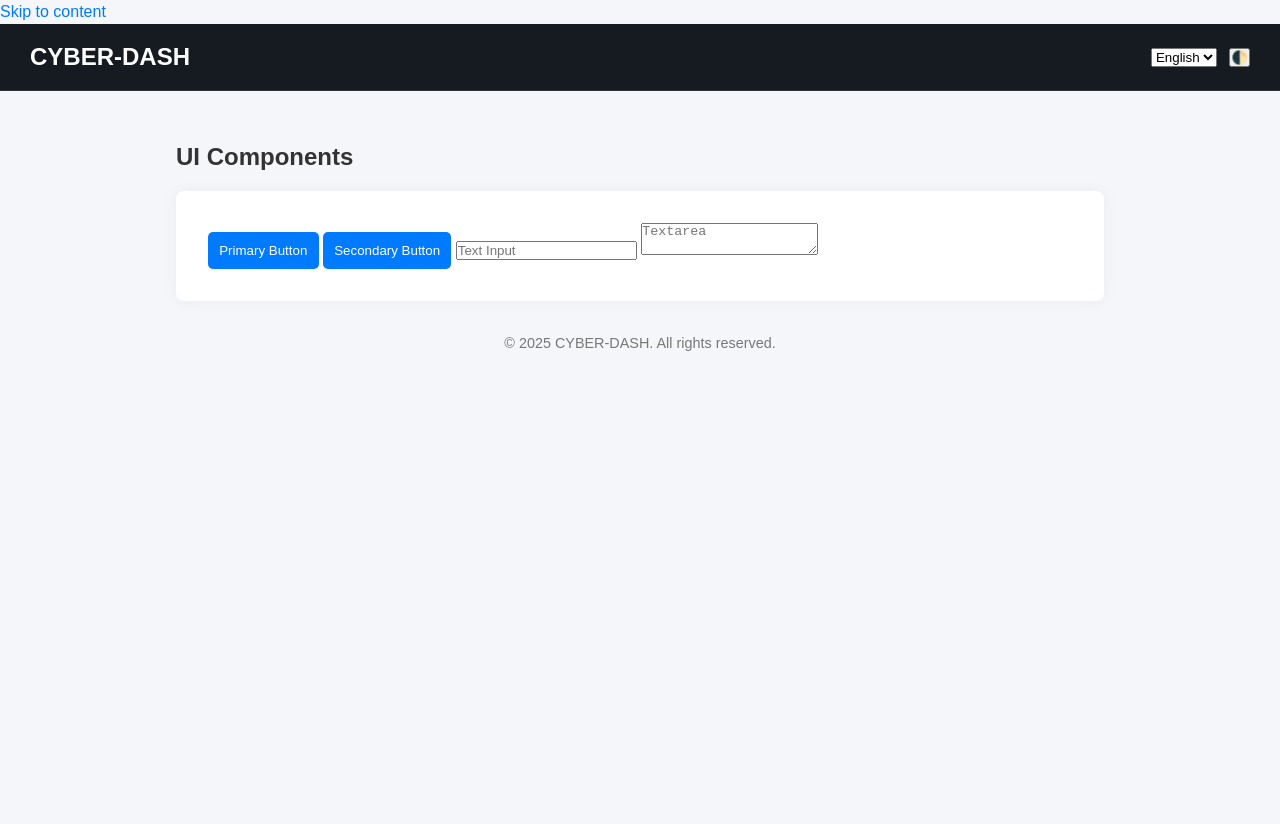
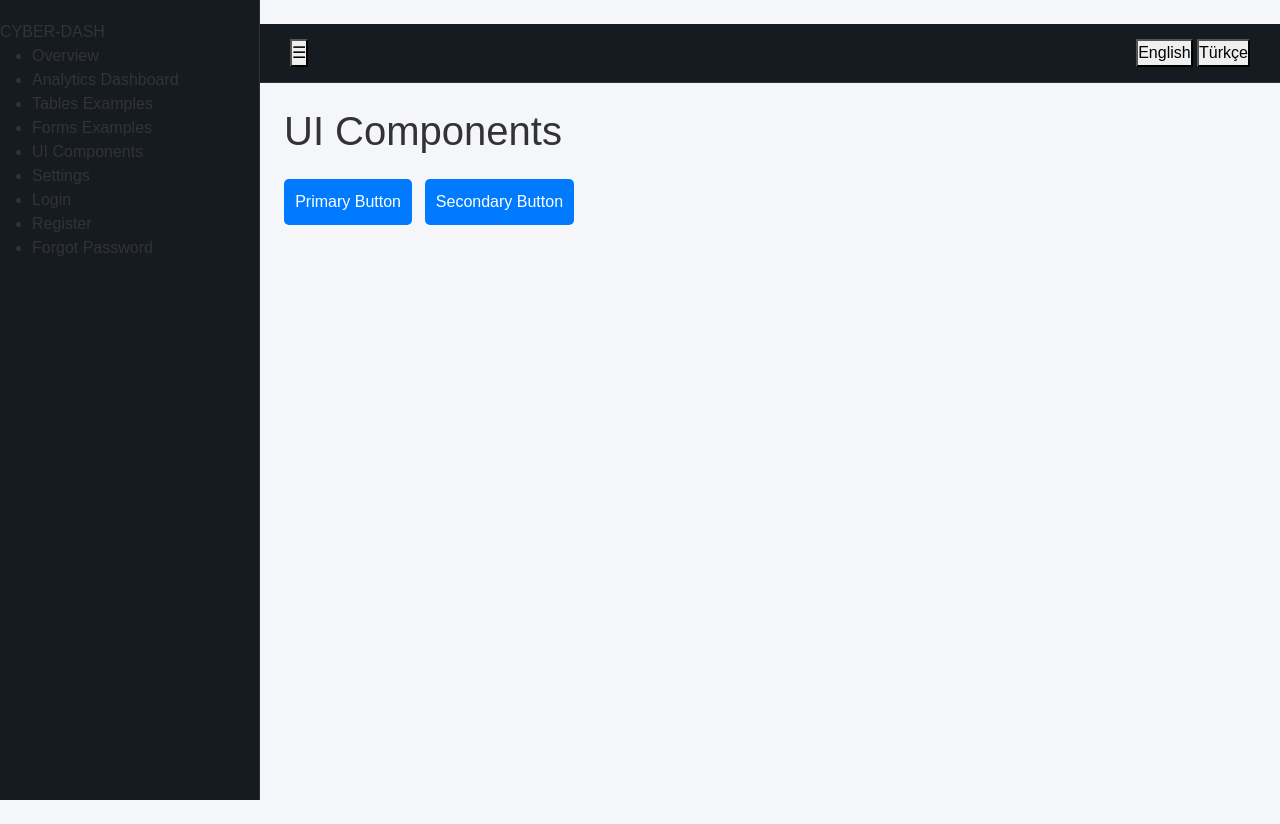
Before and after one commit to ardazeyrek0138-lab/cyber-dash, a plain HTML site: page components.html in a window 1280 px wide. Before the commit the page ends 800 px from the top, so only its background shows below. Drawn offline with nearby package versions, Linux system fonts and the light colour scheme.

Commit message:
Update components.html

```diff
--- a/components.html
+++ b/components.html
@@ -1,45 +1,50 @@
-<!doctype html>
+<!DOCTYPE html>
 <html lang="en">
 <head>
-<meta charset="utf-8">
-<meta name="viewport" content="width=device-width, initial-scale=1">
-<title data-i18n="title_components">CYBER-DASH | Components</title>
-<link rel="stylesheet" href="assets/css/style.css">
+  <meta charset="UTF-8" />
+  <meta name="viewport" content="width=device-width, initial-scale=1.0"/>
+  <title data-i18n="cyber_dash">CYBER-DASH</title>
+  <link href="https://cdn.jsdelivr.net/npm/bootstrap@5.3.0/dist/css/bootstrap.min.css" rel="stylesheet">
+  <link rel="stylesheet" href="assets/css/style.css">
 </head>
 <body>
-<a class="skip-link" href="#main" data-i18n="skip">Skip to content</a>
+  <a class="skip-link" href="#main-content" data-i18n="skip_to_content">Skip to content</a>
 
-<header id="topbar" class="topbar" role="banner">
-  <a class="brand-link" href="index.html" data-i18n="brand">CYBER-DASH</a>
-  <div class="top-actions">
-    <select id="langSwitcher" aria-label="Language switcher">
-      <option value="en">English</option>
-      <option value="tr">Türkçe</option>
-    </select>
-    <button id="darkToggle" class="cyber-toggle" aria-pressed="false" title="Toggle theme">🌓</button>
+  <aside id="sidebar">
+    <div class="nav-brand" data-i18n="cyber_dash">CYBER-DASH</div>
+    <ul class="nav-list">
+      <li class="nav-item" data-page="index.html" data-i18n="overview">Overview</li>
+      <li class="nav-item" data-page="analytics.html" data-i18n="analytics_dashboard">Analytics Dashboard</li>
+      <li class="nav-item" data-page="tables.html" data-i18n="tables_examples">Tables Examples</li>
+      <li class="nav-item" data-page="forms.html" data-i18n="forms_examples">Forms Examples</li>
+      <li class="nav-item" data-page="components.html" data-i18n="ui_components">UI Components</li>
+      <li class="nav-item" data-page="settings.html" data-i18n="settings">Settings</li>
+      <li class="nav-item" data-page="login.html" data-i18n="login">Login</li>
+      <li class="nav-item" data-page="register.html" data-i18n="register">Register</li>
+      <li class="nav-item" data-page="forgot-password.html" data-i18n="forgot_password">Forgot Password</li>
+    </ul>
+  </aside>
+
+  <div id="main-wrapper">
+    <header id="topbar">
+      <button id="menu-toggle">☰</button>
+      <div class="language-switcher">
+        <button class="lang-btn" data-lang="en" data-i18n="language_en">English</button>
+        <button class="lang-btn" data-lang="tr" data-i18n="language_tr">Türkçe</button>
+      </div>
+    </header>
+
+    <main id="main-content" class="container p-4">
+      <h1 class="mb-4" data-i18n="ui_components">UI Components</h1>
+      <button class="btn btn-primary me-2" data-i18n="primary_button">Primary Button</button>
+      <button class="btn btn-secondary" data-i18n="secondary_button">Secondary Button</button>
+    </main>
   </div>
-</header>
 
-<main id="main" class="page-content" role="main" tabindex="-1">
-<h2 data-i18n="components_title">UI Components</h2>
-
-<section class="components-section">
-  <button class="btn" data-i18n="btn_primary">Primary Button</button>
-  <button class="btn btn-secondary" data-i18n="btn_secondary">Secondary Button</button>
-  <input type="text" placeholder="Text Input" aria-label="Text Input">
-  <textarea placeholder="Textarea" aria-label="Textarea"></textarea>
-</section>
-
-<footer class="site-footer" role="contentinfo">
-<p>© <span id="year"></span> CYBER-DASH. <span data-i18n="all_rights">All rights reserved.</span></p>
-</footer>
-</main>
-
-<noscript>
-<div class="noscript-warning" data-i18n="noscript">This site requires JavaScript to function properly.</div>
-</noscript>
-
-<script src="assets/js/i18n.js" defer></script>
-<script src="assets/js/custom.js" defer></script>
+  <script src="https://code.jquery.com/jquery-3.6.0.min.js"></script>
+  <script src="https://cdn.jsdelivr.net/npm/bootstrap@5.3.0/dist/js/bootstrap.bundle.min.js"></script>
+  <script src="https://cdn.jsdelivr.net/npm/chart.js@4.4.0/dist/chart.umd.js"></script>
+  <script src="assets/js/custom.js"></script>
+  <script src="assets/js/i18n.js"></script>
 </body>
 </html>
```
